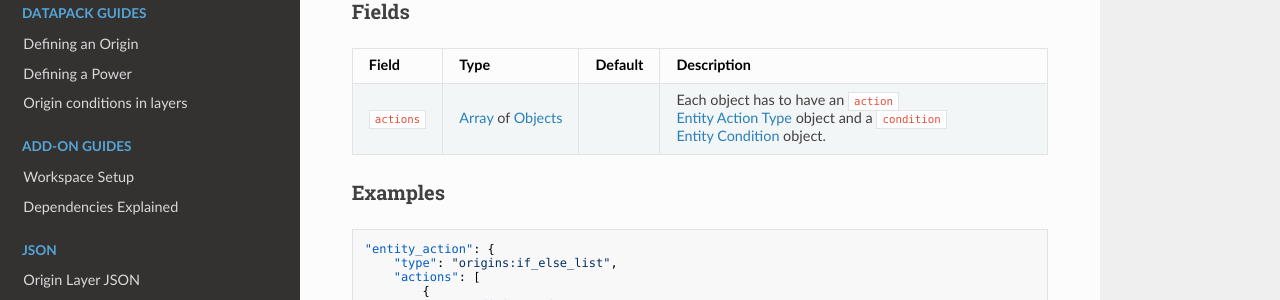
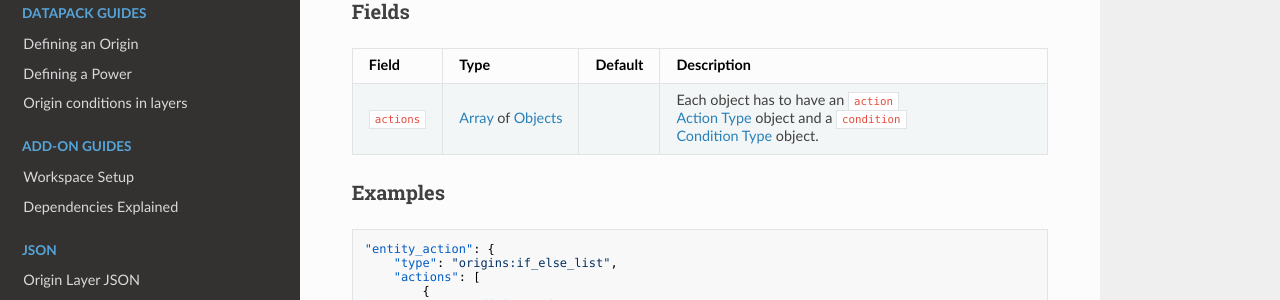
Before and after one commit to apace100/origins-docs, an MkDocs documentation site: the page built from docs/types/meta_action_types/if_else_list.md, in a window 1280 px wide and 900 px high, scrolled down 537 px. Shown: the part 149-449 px from the top of the window. Built offline with MkDocs 1.6.1, drawn with Linux system fonts in a browser that asks for light colours; nearby versions of some CDN libraries.

Commit message:
Updated `if_else_list.md` (Meta Action Type)
Updated the description of the `action` field

```diff
--- a/docs/types/meta_action_types/if_else_list.md
+++ b/docs/types/meta_action_types/if_else_list.md
@@ -28,7 +28,7 @@ Type ID: `origins:if_else_list`
 
 Field  | Type | Default | Description
 -------|------|---------|-------------
-`actions` | [Array](../data_types/array.md) of [Objects](../data_types/object.md) | | Each object has to have an `action` [Entity Action Type](../entity_action_types.md) object and a `condition` [Entity Condition](../entity_condition_types.md) object.
+`actions` | [Array](../data_types/array.md) of [Objects](../data_types/object.md) | | Each object has to have an `action` [Action Type](../action_types.md) object and a `condition` [Condition Type](../condition_types.md) object.
 
 
 ### Examples
```
